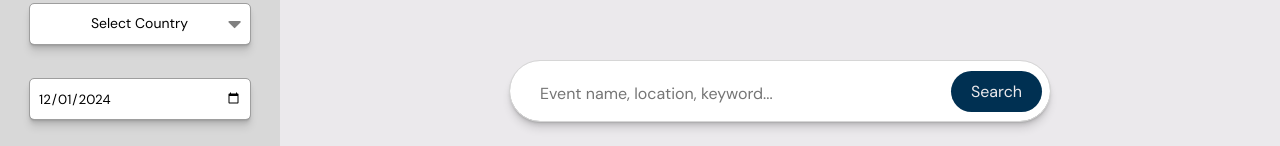
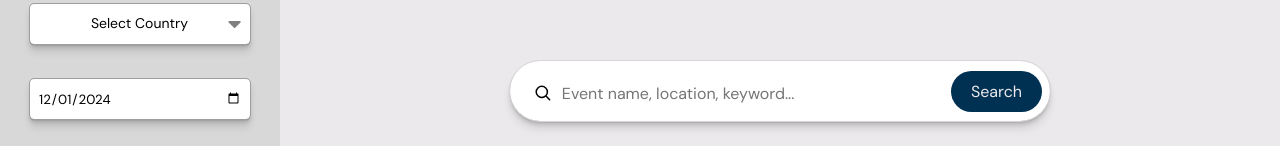
Before and after one commit to charlielang02/aurora-itinerary-app, a React (Vite) app: page /search-events in a window 1280 px wide. Shown: the part 157-303 px from the top of the page. Built offline with nearby package versions, Linux system fonts and the light colour scheme.

Commit message:
add search icon

```diff
--- a/src/pages/SearchEvents.jsx
+++ b/src/pages/SearchEvents.jsx
@@ -6,19 +6,28 @@ import ChipContainer from '../components/ChipContainer';
 import cardstyles from './SearchEventsCard.module.css';
 import DropDown from '../components/DropDown';
 
+const SearchIcon = ({ className }) => {
+  return (
+    <svg className={className} viewBox="0 0 24 24" fill="none" xmlns="http://www.w3.org/2000/svg">
+      <path d="M15.7955 15.8111L21 21M18 10.5C18 14.6421 14.6421 18 10.5 18C6.35786 18 3 14.6421 3 10.5C3 6.35786 6.35786 3 10.5 3C14.6421 3 18 6.35786 18 10.5Z"
+        stroke="#000000" strokeWidth="2" strokeLinecap="round" strokeLinejoin="round"
+      />
+    </svg>
+  );
+}
+
 const GetCountries = () => {
   const countriesSet = new Set();
+  const countryMapping = {
+    'UK': 'United Kingdom',
+    'USA': 'United States'
+  };
 
   EventData.forEach(event => {
     const locationParts = event.location.split(', ');
-    var country = locationParts[locationParts.length - 1];
+    const country = locationParts[locationParts.length - 1];
 
-    if (country == 'UK') {
-      country = 'United Kingdom';
-    } else if (country == 'USA') {
-      country = 'United States';
-    }
-    countriesSet.add(country);
+    countriesSet.add(countryMapping[country] || country);
   });
 
   return Array.from(countriesSet);
@@ -179,6 +188,7 @@ const SearchEvents = () => {
           <div className={styles.header}>
             <h1>Find Your Next Adventure!</h1>
             <form className={`${styles.search_bar} ${styles.shadow_bottom}`}>
+              <SearchIcon className={styles.search_icon} />
               <input
                 type="text"
                 id="search"
--- a/src/pages/SearchEvents.module.css
+++ b/src/pages/SearchEvents.module.css
@@ -218,3 +218,12 @@ h2 {
 .date_picker::-webkit-calendar-picker-indicator {
   cursor: pointer;
 }
+
+.search_icon {
+  position: relative;
+  top: 2px;
+  left: 24px;
+  margin-right: 4px;
+  width: 24px;
+  stroke: gray;
+}
```
